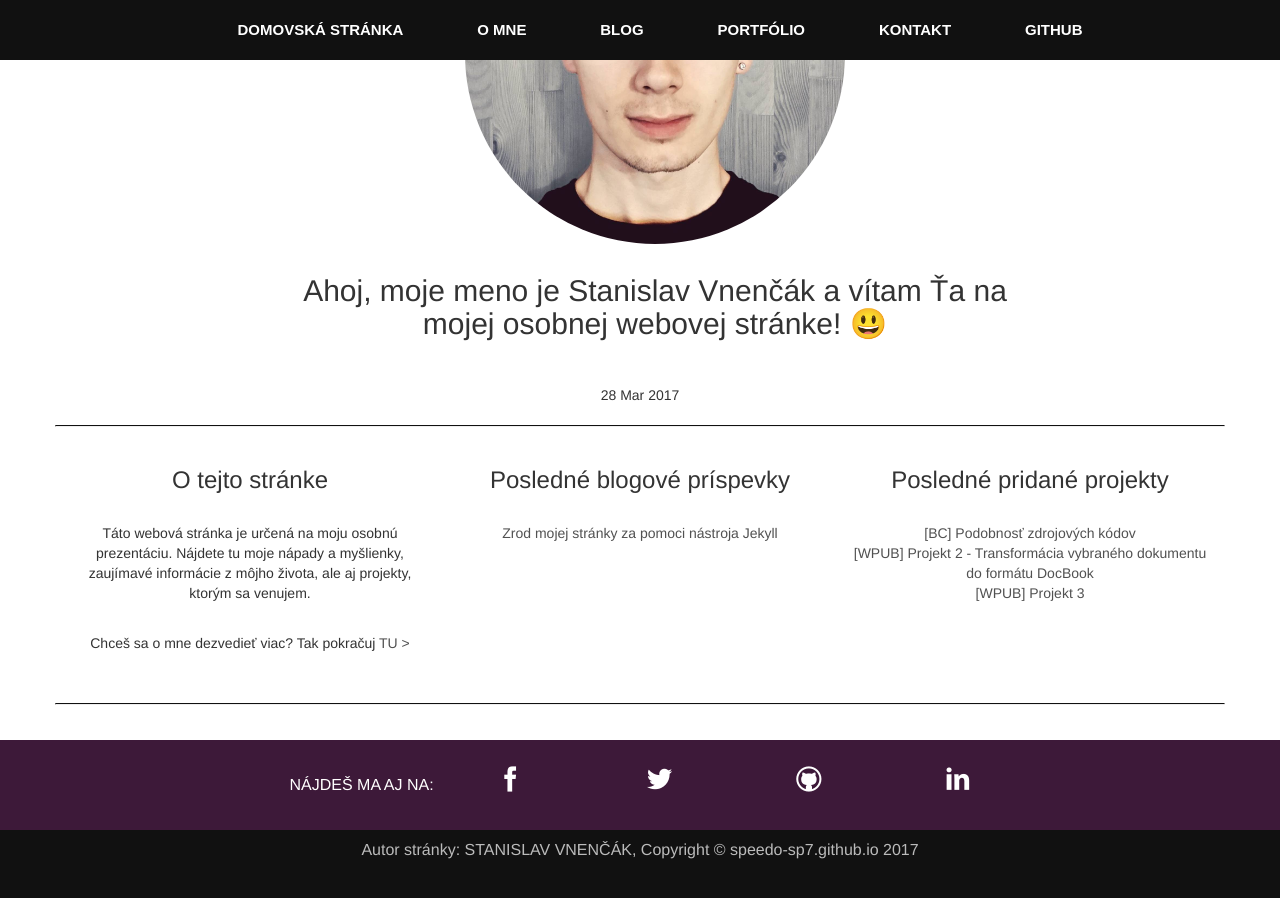
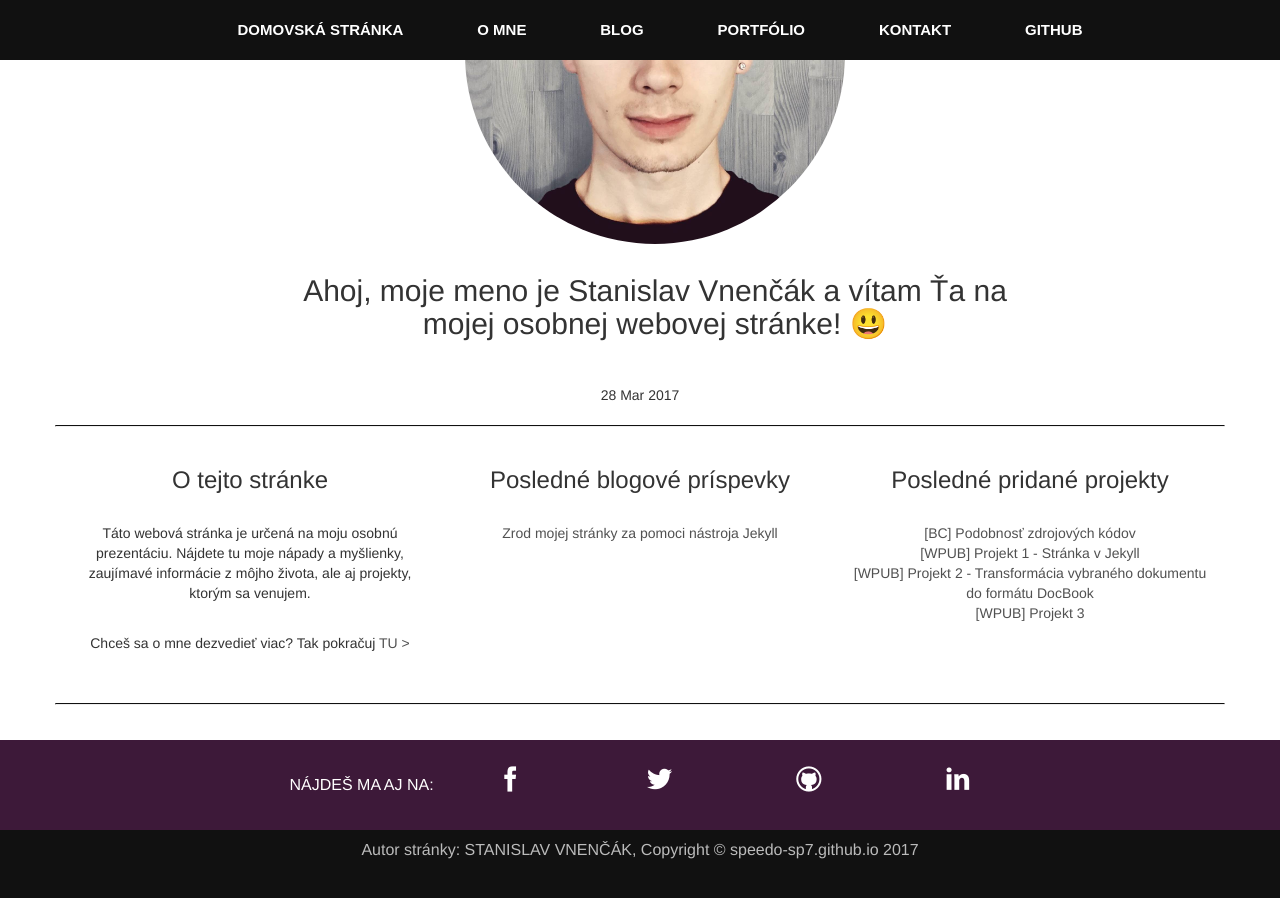
Before and after one commit to speedo-sp7/speedo-sp7.github.io, a Jekyll site: the page built from index.html, in a window 1280 px wide and 900 px high, scrolled down 546 px. Built offline with Jekyll 4.4.1, drawn with Linux system fonts in a browser that asks for light colours; emoji names are drawn with the system emoji font; a file with an impossible date is left out.

Commit message:
Update 2017-13-03-wpub-project1.markdown

```diff
--- a/_portfolio/wpub/2017-13-03-wpub-project1.markdown
+++ b/_portfolio/wpub/2017-13-03-wpub-project1.markdown
@@ -1,7 +1,7 @@
 ---
 layout: project
 title: Projekt 1 - Stránka v Jekyll
-date: 2017-13-03 20:04:18 -08:00
+date: 2017-03-13 20:04:18 -08:00
 
 category: "Webové publikovanie"
 tag: wpub
```
